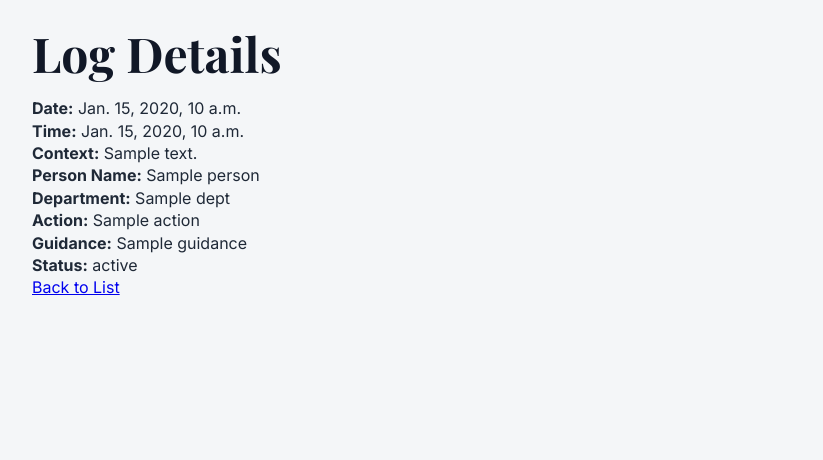
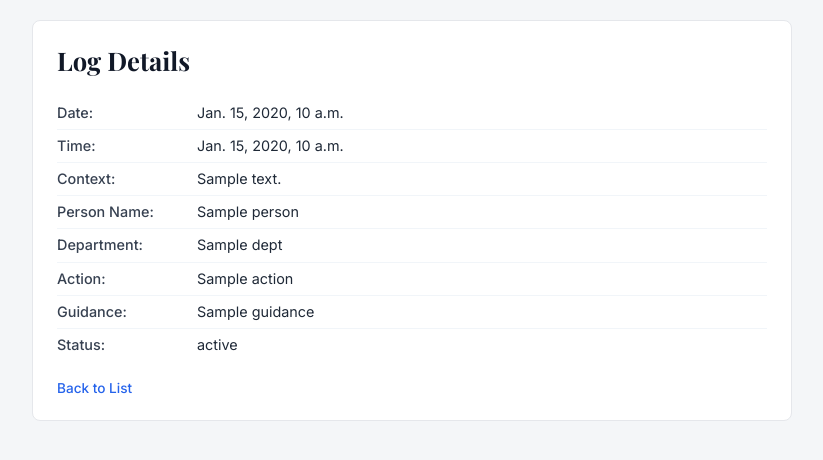
Before and after one commit to PratikG345/LogMate, a Django app: template blogsite/core/templates/core/log_detail.html in a window 1280 px wide. Shown: the part 52-512 px from the top of the page, without its empty margins (124-947 px from the left). Run offline with Django 5.2, Linux system fonts and the light colour scheme; the template is opened without the code that fills it: most values are stand-ins (such as "Sample title", 1, 10 or a date in 2020); data that the repository does not hold is empty.

Commit message:
added styles for log_detail

```diff
--- a/blogsite/static/css/style.css
+++ b/blogsite/static/css/style.css
@@ -257,3 +257,90 @@ td a {
 td a:hover {
   text-decoration: underline;
 }
+
+/* =========================================================
+   Log Detail Page (Enhanced, Same Theme)
+========================================================= */
+.log-detail {
+  max-width: 760px;
+  background-color: #ffffff;
+  padding: 22px 24px;
+  border-radius: 8px;
+  border: 1px solid #e5e7eb;
+}
+
+/* Title */
+.log-detail h1 {
+  font-family: "Playfair Display", serif;
+  font-size: 1.6rem;
+  margin-bottom: 18px;
+  color: #111827;
+}
+
+/* --- Meta section (short fields) --- */
+.detail-item {
+  display: flex;
+  align-items: flex-start;
+  gap: 10px;
+  padding: 6px 0;
+  font-size: 0.9rem;
+  border-bottom: 1px solid #f1f5f9;
+}
+
+.detail-item:last-of-type {
+  border-bottom: none;
+}
+
+/* Label */
+.detail-item strong {
+  min-width: 130px;
+  font-weight: 500;
+  color: #374151;
+}
+
+/* Value */
+.detail-item span,
+.detail-item div {
+  color: #111827;
+}
+
+/* --- Long text blocks --- */
+.detail-item.long-text {
+  flex-direction: column;
+  gap: 6px;
+  padding-top: 12px;
+  padding-bottom: 12px;
+}
+
+.detail-item.long-text strong {
+  min-width: unset;
+  font-size: 0.85rem;
+  color: #6b7280;
+  text-transform: uppercase;
+  letter-spacing: 0.04em;
+}
+
+.detail-item.long-text p {
+  margin: 0;
+  font-size: 0.9rem;
+  line-height: 1.5;
+  color: #111827;
+  background-color: #f9fafb;
+  padding: 10px 12px;
+  border-radius: 6px;
+  border: 1px solid #e5e7eb;
+}
+
+/* Back link */
+.log-detail a {
+  display: inline-block;
+  margin-top: 18px;
+  font-size: 0.85rem;
+  font-weight: 500;
+  text-decoration: none;
+  color: #2563eb;
+}
+
+.log-detail a:hover {
+  text-decoration: underline;
+}
```
